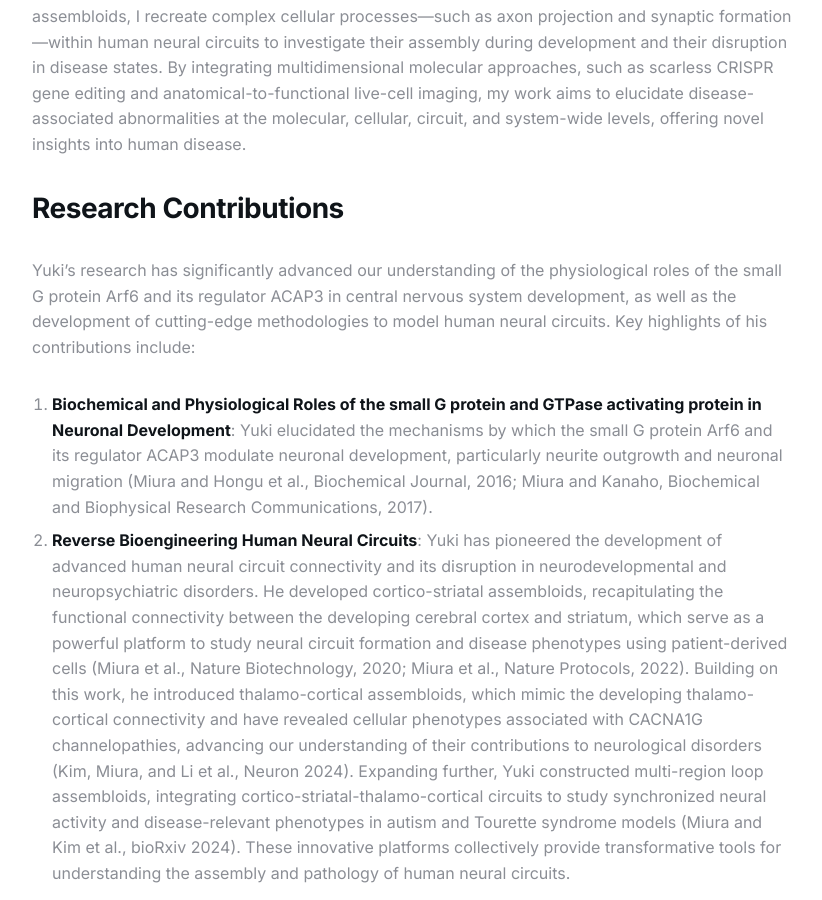
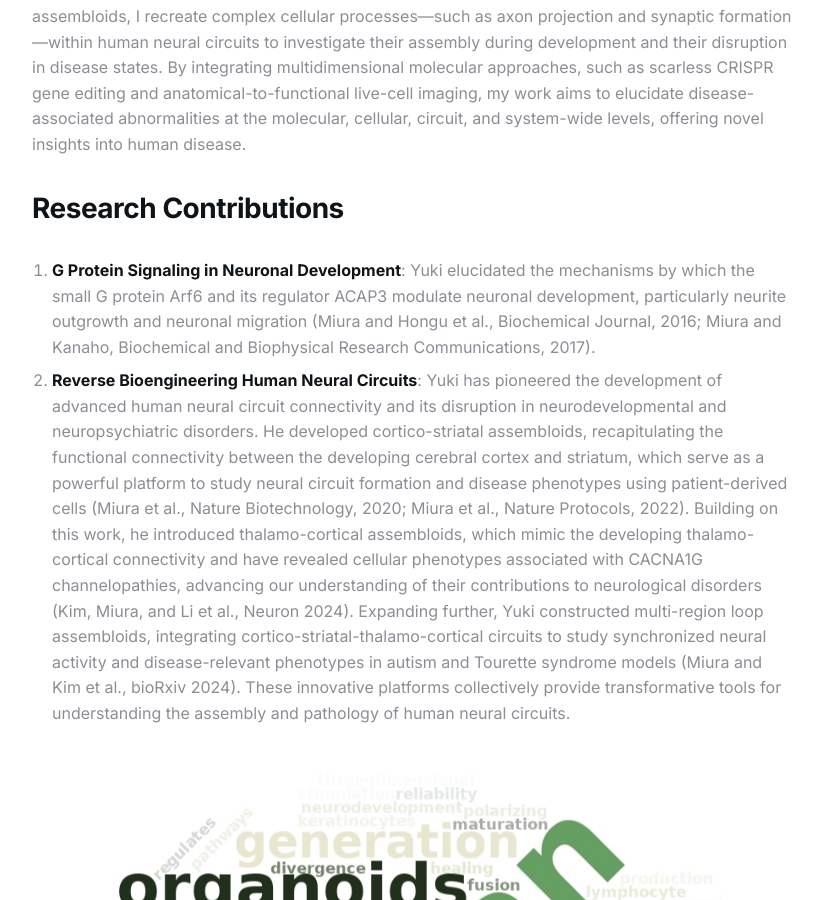
Before and after one commit to ykmiura/ykmiura.github.io, a Jekyll site: the page built from _pages/research.md, in a window 1280 px wide and 900 px high, scrolled down 670 px. Shown: the whole window, without its empty margins (228-1050 px from the left). Built offline with Jekyll 4.4.1, drawn with Linux system fonts in a browser that asks for light colours.

Commit message:
Update research.md

```diff
--- a/_pages/research.md
+++ b/_pages/research.md
@@ -7,8 +7,7 @@ image:
 page_cover: '/images/01.jpg'
 ---
 ## Research Contributions
-Yuki's research has significantly advanced our understanding of the physiological roles of the small G protein Arf6 and its regulator ACAP3 in central nervous system development, as well as the development of cutting-edge methodologies to model human neural circuits. Key highlights of his contributions include:
-1. **Biochemical and Physiological Roles of the small G protein and GTPase activating protein in Neuronal Development**: Yuki elucidated the mechanisms by which the small G protein Arf6 and its regulator ACAP3 modulate neuronal development, particularly neurite outgrowth and neuronal migration (Miura and Hongu et al., Biochemical Journal, 2016; Miura and Kanaho, Biochemical and Biophysical Research Communications, 2017).
+1. **G Protein Signaling in Neuronal Development**: Yuki elucidated the mechanisms by which the small G protein Arf6 and its regulator ACAP3 modulate neuronal development, particularly neurite outgrowth and neuronal migration (Miura and Hongu et al., Biochemical Journal, 2016; Miura and Kanaho, Biochemical and Biophysical Research Communications, 2017).
 2. **Reverse Bioengineering Human Neural Circuits**: Yuki has pioneered the development of advanced human neural circuit connectivity and its disruption in neurodevelopmental and neuropsychiatric disorders. He developed cortico-striatal assembloids, recapitulating the functional connectivity between the developing cerebral cortex and striatum, which serve as a powerful platform to study neural circuit formation and disease phenotypes using patient-derived cells (Miura et al., Nature Biotechnology, 2020; Miura et al., Nature Protocols, 2022). Building on this work, he introduced thalamo-cortical assembloids, which mimic the developing thalamo-cortical connectivity and have revealed cellular phenotypes associated with CACNA1G channelopathies, advancing our understanding of their contributions to neurological disorders (Kim, Miura, and Li et al., Neuron 2024). Expanding further, Yuki constructed multi-region loop assembloids, integrating cortico-striatal-thalamo-cortical circuits to study synchronized neural activity and disease-relevant phenotypes in autism and Tourette syndrome models (Miura and Kim et al., bioRxiv 2024). These innovative platforms collectively provide transformative tools for understanding the assembly and pathology of human neural circuits.
 
 ![Photo](/images/Word_cloud.jpg)
```
